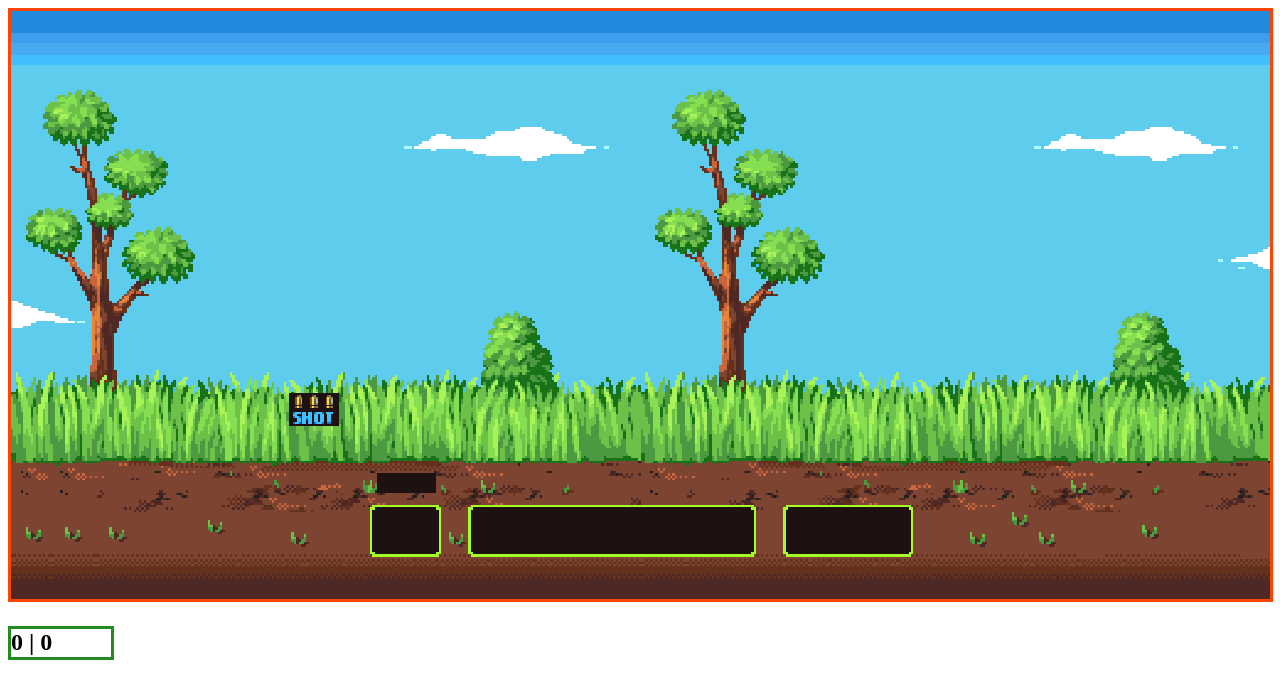
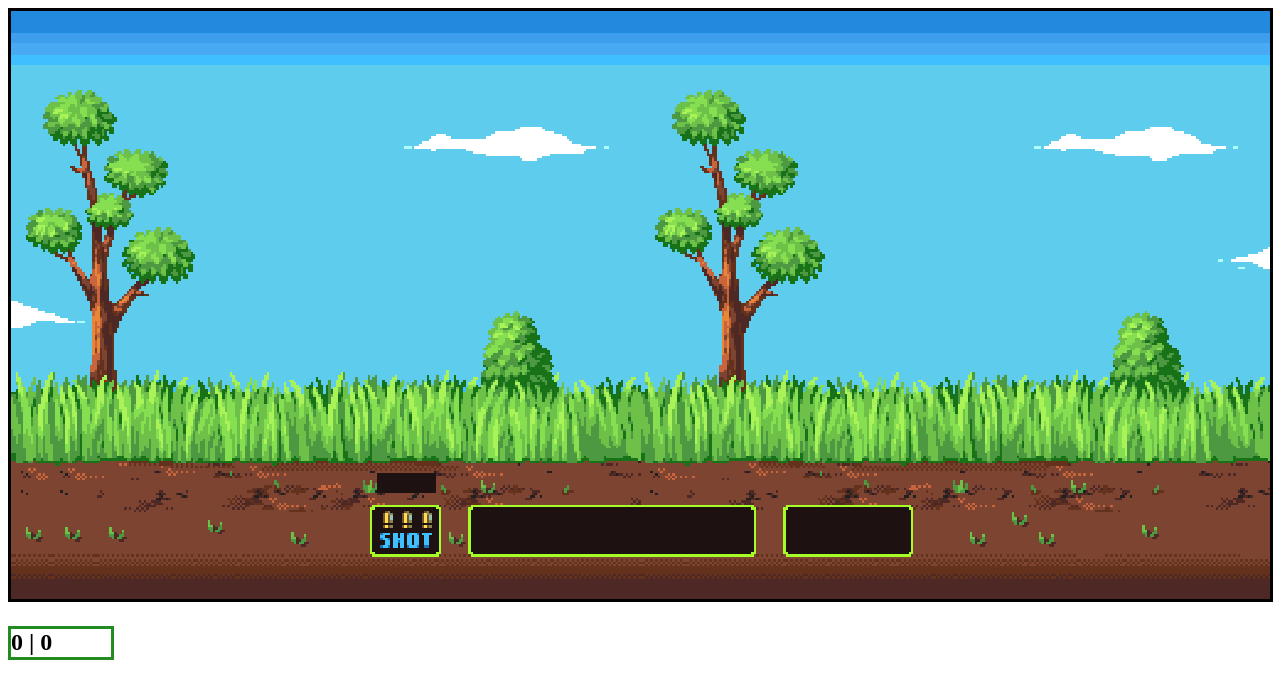
Before and after one commit to nabbott98/duck-hunt-remake, a plain HTML site: page index.html in a window 1280 px wide. Drawn offline with Linux system fonts and the light colour scheme.

Commit message:
Made the shot board dynamic based on window size

```diff
--- a/index.css
+++ b/index.css
@@ -7,7 +7,7 @@
 }
 
 canvas {
-    border: 3px solid orangered;
+    border: 3px solid black;
     width: 100%;
     image-rendering: pixelated;
     background-image: url("individual-assets/game-background-wide.png");
--- a/index.js
+++ b/index.js
@@ -1,3 +1,6 @@
+let shots = 3
+
+
 function mousePosition(ctx){
     ctx.canvas.addEventListener('mousemove', function(event){
         let mouseX = event.clientX - ctx.canvas.offsetLeft;
@@ -20,8 +23,8 @@ window.addEventListener('load', function(event) {
 
 
     base_image = new Image();
-    base_image.src = 'individual-assets/shot-3.png';
+    base_image.src = `individual-assets/shot-${shots}.png`;
     base_image.onload = function(){
-        ctx.drawImage(base_image, 0, 0, 26, 17, 283, 389, 50, 32.7);
+        ctx.drawImage(base_image, 0, 0, 26, 17, 148 / 512 * ctx.canvas.width, 203 / 240 * ctx.canvas.height, 26 / 512 * ctx.canvas.width, 17 / 240 * ctx.canvas.height);
     }
 });
```
